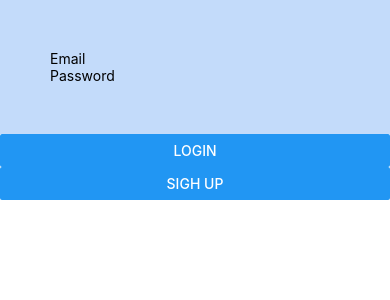
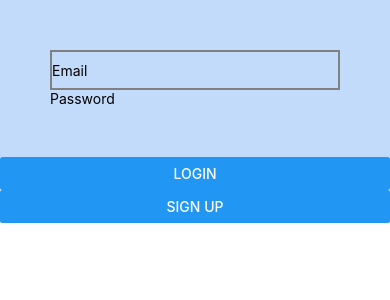
Before and after one commit to grace111w/Smart-North, a React Native app: screen / in a window 390 px wide. Shown: the top 300 px of the page. Built offline with nearby package versions, Linux system fonts and the light colour scheme.

Commit message:
text inputs yayyy

```diff
--- a/App.js
+++ b/App.js
@@ -1,22 +1,29 @@
-import React from 'react'
-import { StyleSheet, View, Text, TextInput, Button} from 'react-native'
+import React from "react";
+import { StyleSheet, View, Text, TextInput, Button } from "react-native";
 
 const LoginScreen = () => {
   return (
-    <View><>
-      <View style={styles.appPage}>
-        <TextInput placeholder='Email'/>
-        <TextInput placeholder='Password'/>
+    <View>
+      <>
+        <View style={styles.appPage}>
+          <TextInput
+            style={{
+              height: 40,
+              borderColor: "gray",
+              borderWidth: 2,
+            }}
+            placeholder="Email"
+          />
+          <TextInput placeholder="Password" />
         </View>
-
-     </><View>
-       <Button title= "Login"/>
-       <Button title= "Sigh Up"/>
-      </View></View>
-  )
+      </>
+      <View>
+        <Button title="Login" />
+        <Button title="Sign Up" />
+      </View>
+    </View>
+  );
 };
-
-
 const styles = StyleSheet.create({
   appPage: {
     flex: 1,
@@ -24,6 +31,7 @@
     backgroundColor: "#c3dbfa",
     alignItems: "stretch",
     justifyContent: "center",
+    color: "black",
   },
 });
-export default LoginScreen
+export default LoginScreen;
```
